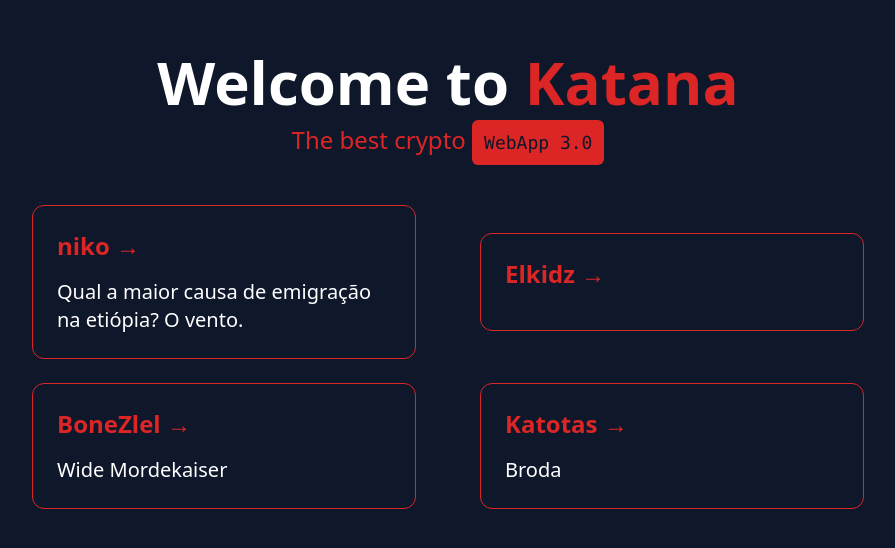
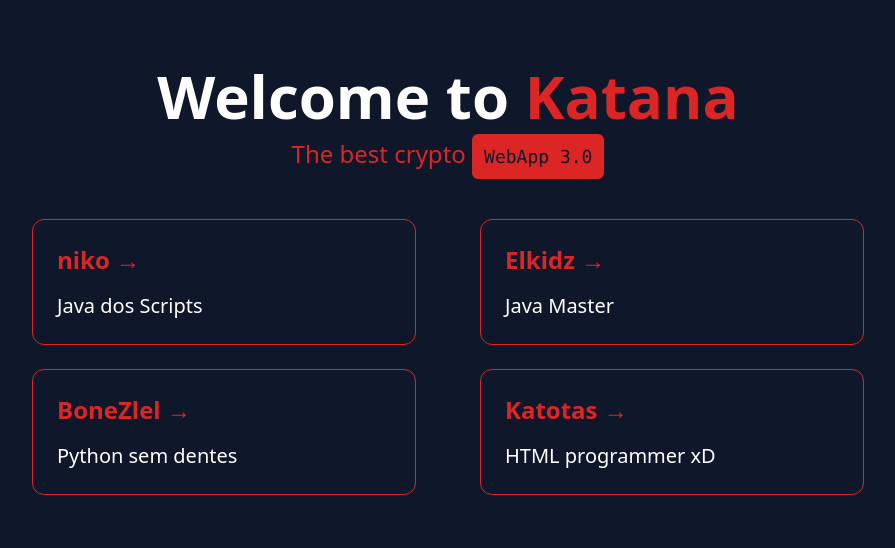
Before and after one commit to kataniko/katana-blockchain, a Next.js app: page / in a window 1280 px wide. Shown: the part 120-668 px from the top of the page, without its empty margins (192-1087 px from the left). Built offline with nearby package versions, Linux system fonts and the light colour scheme.

Commit message:
ADD: main frontend

```diff
--- a/pages/index.tsx
+++ b/pages/index.tsx
@@ -32,8 +32,7 @@ const Home: NextPage = () => {
           >
             <h3 className="text-2xl font-bold ">niko &rarr;</h3>
             <p className="mt-4 text-xl text-white">
-              Qual a maior causa de emigração na etiópia?
-              O vento.
+              Java dos Scripts
             </p>
           </a>
 
@@ -43,7 +42,7 @@ const Home: NextPage = () => {
           >
             <h3 className="text-2xl font-bold">Elkidz &rarr;</h3>
             <p className="mt-4 text-xl text-white">
-
+                Java Master
             </p>
           </a>
 
@@ -53,7 +52,7 @@ const Home: NextPage = () => {
           >
             <h3 className="text-2xl font-bold ">BoneZlel &rarr;</h3>
             <p className="mt-4 text-xl text-white">
-              Wide Mordekaiser
+              Python sem dentes
             </p>
           </a>
 
@@ -63,7 +62,7 @@ const Home: NextPage = () => {
           >
             <h3 className="text-2xl font-bold ">Katotas &rarr;</h3>
             <p className="mt-4 text-xl text-white">
-              Broda
+              HTML programmer xD
             </p>
           </a>
         </div>
```
